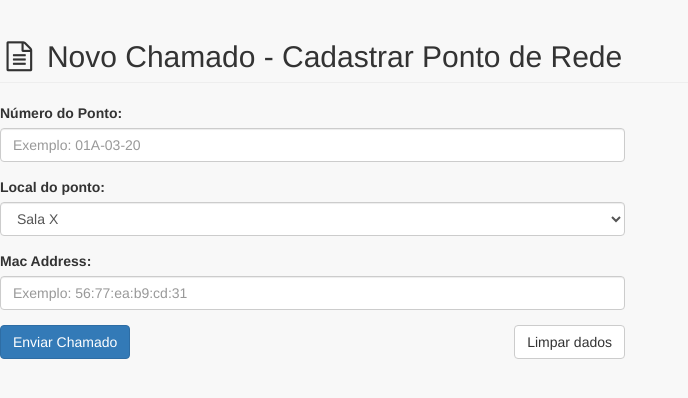
After one commit to df-ffclrp/SisDF, a PHP site: the page made by www/application/views/forms/ponto_rede.php in a window 1280 px wide. The commit adds this page. Shown: the top 398 px of the page, without its empty margins (0-688 px from the left). Run offline with PHP 8.4, Linux system fonts and the light colour scheme; the template is opened without the code that fills it, so the values that code supplies are empty; some libraries are stand-ins or nearby versions.

Commit message:
Protótipo - Cadastro Ponto de Rede
Criada tela para cadastrar ponto de rede

```diff
--- /dev/null
+++ b/www/application/views/forms/ponto_rede.php
@@ -0,0 +1,46 @@
+
+    <div class="row">
+        <div class="col-lg-12">
+            <h2 class="page-header">
+                <i class="fa fa-file-text-o fa-fw"></i>
+                Novo Chamado - Cadastrar Ponto de Rede
+            </h2>
+        </div>
+        <!-- /.col-lg-12 -->
+    </div>
+
+    <!--Form-->
+    <div class="row">
+
+        <div class="col-lg-6">
+            <form role="form">
+                <div class="form-group">
+                    <label>Número do Ponto:</label>
+                    <input class="form-control" placeholder="Exemplo: 01A-03-20">
+                </div>
+
+                <div class="form-group">
+                    <label>Local do ponto:</label>
+                    <select class="form-control">
+                        <option> Sala X</option>
+                        <option> Sala X</option>
+                        <option> Sala X</option>
+                        <option> Sala X</option>
+                        <option> Sala X</option>
+                    </select>
+                </div>
+
+                <div class="form-group">
+                    <label>Mac Address:</label>
+                    <input class="form-control" placeholder="Exemplo: 56:77:ea:b9:cd:31">
+
+                </div>
+
+                <button type="submit" class="btn btn-primary">Enviar Chamado</button>
+                <button type="reset" class="btn btn-default pull-right">Limpar dados</button>
+
+            </form>
+
+        </div>
+    </div>
+    <!-- END Form-->
--- a/www/application/views/templates/principal.php
+++ b/www/application/views/templates/principal.php
@@ -95,6 +95,12 @@
                                 </a>
                             </li>
 
+                            <li>
+                                <a href="<?= base_url(); ?>prototipo/ponto_rede"><i class="fa fa-file-text-o fa-fw"></i>
+                                    Cadastrar Ponto
+                                </a>
+                            </li>
+
                         </ul>
                     </div>
                     <!-- /.sidebar-collapse -->
```
Also changed, not shown: www/application/controllers/Prototipo.php (+26 -0 lines).
